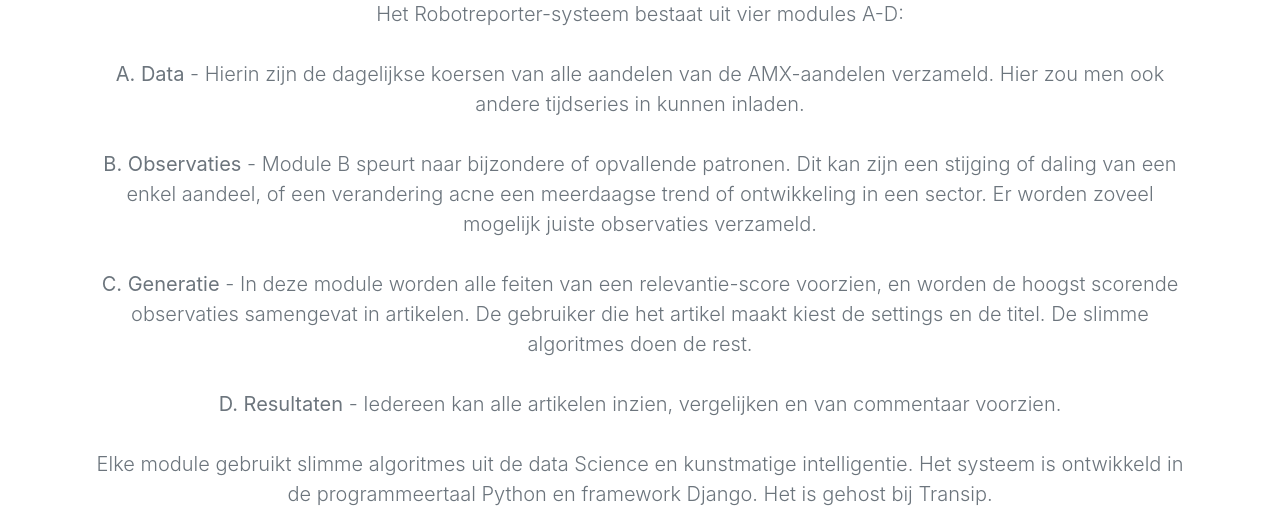
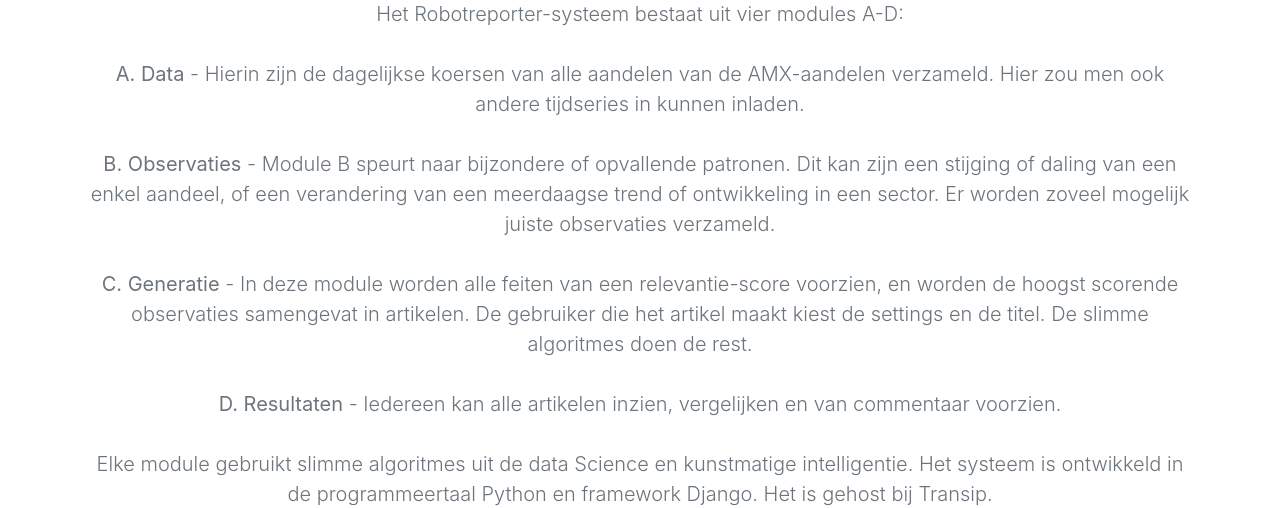
Before and after one commit to StanMey/Robotreporter, a Django app: page / in a window 1280 px wide. Shown: the part 918-1426 px from the top of the page. Run offline with Django 3.2, Linux system fonts and the light colour scheme; some libraries are stand-ins or nearby versions.

Commit message:
Removed grammar error

```diff
--- a/articles_app/templates/articles_app/explainer_pages/about_system.html
+++ b/articles_app/templates/articles_app/explainer_pages/about_system.html
@@ -17,7 +17,7 @@
                 <br>
                 <b>A. Data</b> - Hierin zijn de dagelijkse koersen van alle aandelen van de AMX-aandelen verzameld. Hier zou men ook andere tijdseries in kunnen inladen.<br>
                 <br>
-                <b>B. Observaties</b> - Module B speurt naar bijzondere of opvallende patronen. Dit kan zijn een stijging of daling van een enkel aandeel, of een verandering acne een meerdaagse trend of ontwikkeling in een sector. Er worden zoveel mogelijk juiste observaties verzameld.<br>
+                <b>B. Observaties</b> - Module B speurt naar bijzondere of opvallende patronen. Dit kan zijn een stijging of daling van een enkel aandeel, of een verandering van een meerdaagse trend of ontwikkeling in een sector. Er worden zoveel mogelijk juiste observaties verzameld.<br>
                 <br>
                 <b>C. Generatie</b> - In deze module worden alle feiten van een relevantie-score voorzien, en worden de hoogst scorende observaties samengevat in artikelen. De gebruiker die het artikel maakt kiest de settings en de titel. De slimme algoritmes doen de rest.<br>
                 <br>
--- a/articles_app/templates/articles_app/home.html
+++ b/articles_app/templates/articles_app/home.html
@@ -104,7 +104,7 @@
                 <br>
                 <b>A. Data</b> - Hierin zijn de dagelijkse koersen van alle aandelen van de AMX-aandelen verzameld. Hier zou men ook andere tijdseries in kunnen inladen.<br>
                 <br>
-                <b>B. Observaties</b> - Module B speurt naar bijzondere of opvallende patronen. Dit kan zijn een stijging of daling van een enkel aandeel, of een verandering acne een meerdaagse trend of ontwikkeling in een sector. Er worden zoveel mogelijk juiste observaties verzameld.<br>
+                <b>B. Observaties</b> - Module B speurt naar bijzondere of opvallende patronen. Dit kan zijn een stijging of daling van een enkel aandeel, of een verandering van een meerdaagse trend of ontwikkeling in een sector. Er worden zoveel mogelijk juiste observaties verzameld.<br>
                 <br>
                 <b>C. Generatie</b> - In deze module worden alle feiten van een relevantie-score voorzien, en worden de hoogst scorende observaties samengevat in artikelen. De gebruiker die het artikel maakt kiest de settings en de titel. De slimme algoritmes doen de rest.<br>
                 <br>
```
